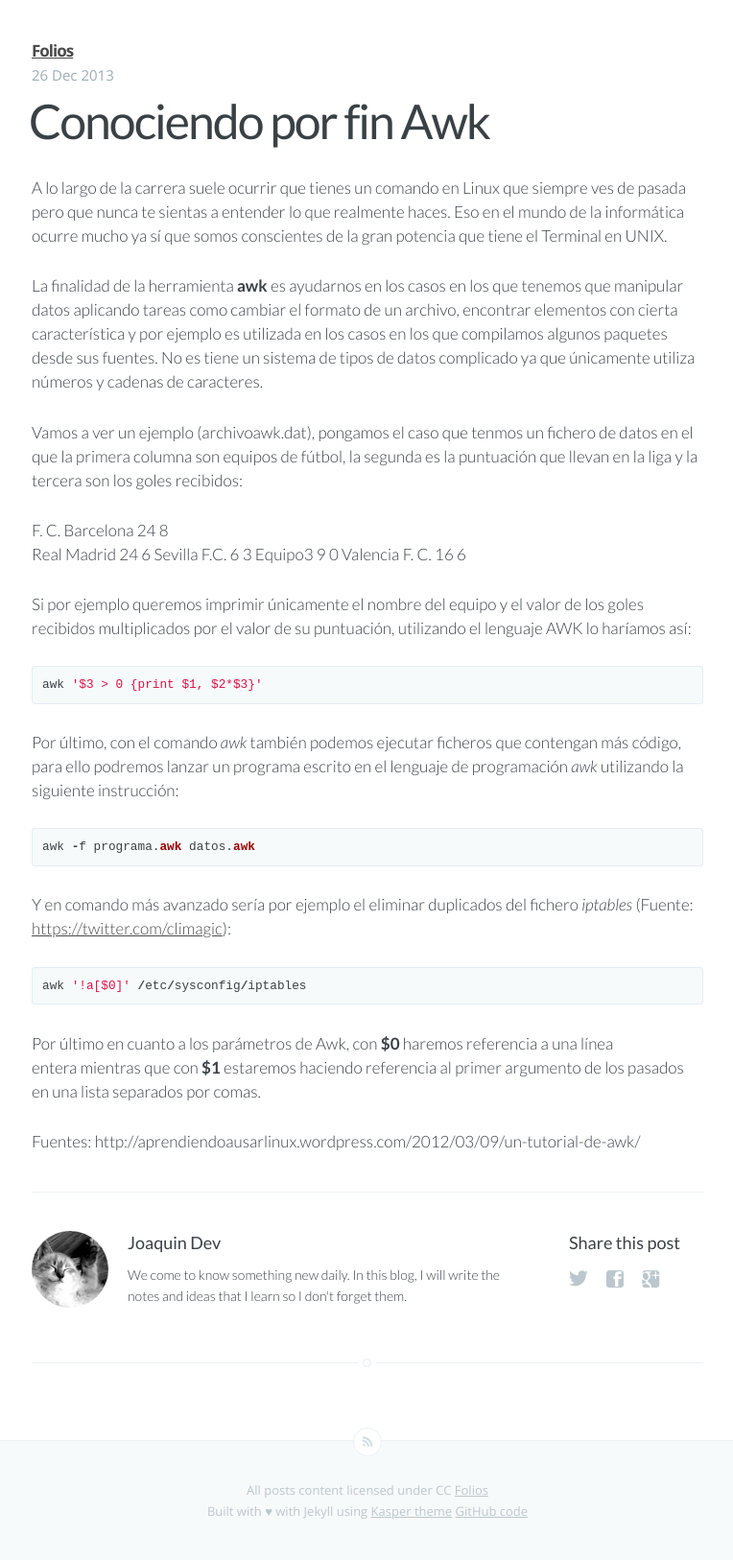
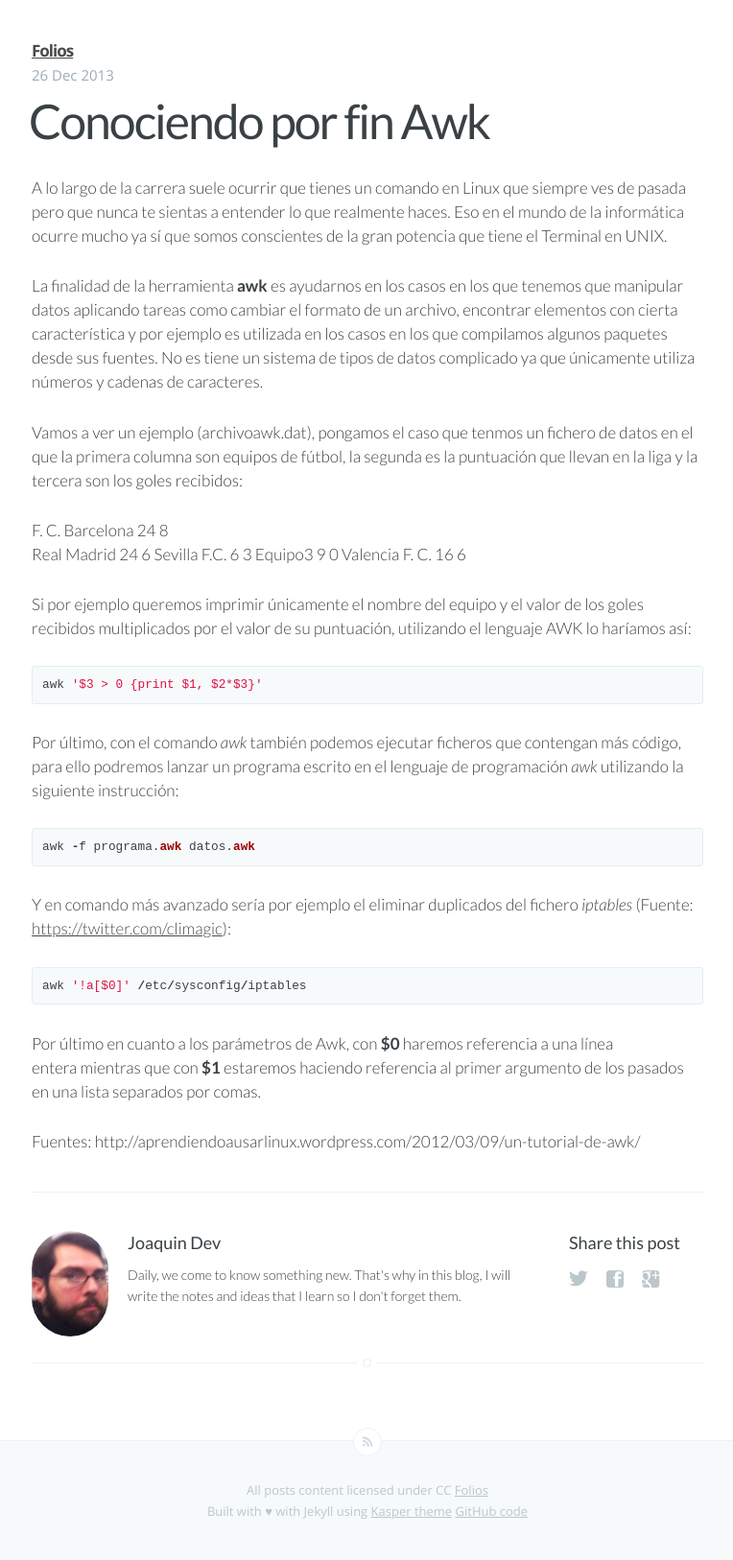
Before and after one commit to joaquindev/joaquindev.github.io, a Jekyll site: the page built from _posts/2013-12-28-conociendo-por-fin-Awk.md, in a window 1280 px wide. Shown: the whole page at 96% size, without its empty margins (257-1021 px from the left). Built offline with Jekyll 4.4.1, drawn with Linux system fonts in a browser that asks for light colours; Markdown is read by kramdown in place of the engine named in the settings.

Commit message:
Change picture profile and text next to it
Change picture profile and text next to it. Specifically, I've change
the use of the adverb daily which I think it was not used in the right
place in the sentence.

Contact info: joaquin@isla.io

```diff
--- a/_layouts/post.html
+++ b/_layouts/post.html
@@ -46,7 +46,7 @@
                     	<h4> {{ site.author }} </h4>
                     	<!-- Author Bio -->
                     	<p>
-                            We come to know something new daily. In this blog, I will write the notes and ideas that I learn so I don't forget them.
+                            Daily, we come to know something new. That's why in this blog, I will write the notes and ideas that I learn so I don't forget them.
                     	</p>
                     </article>
                 </section>
```
Also changed, not shown: assets/images/profile.png.
